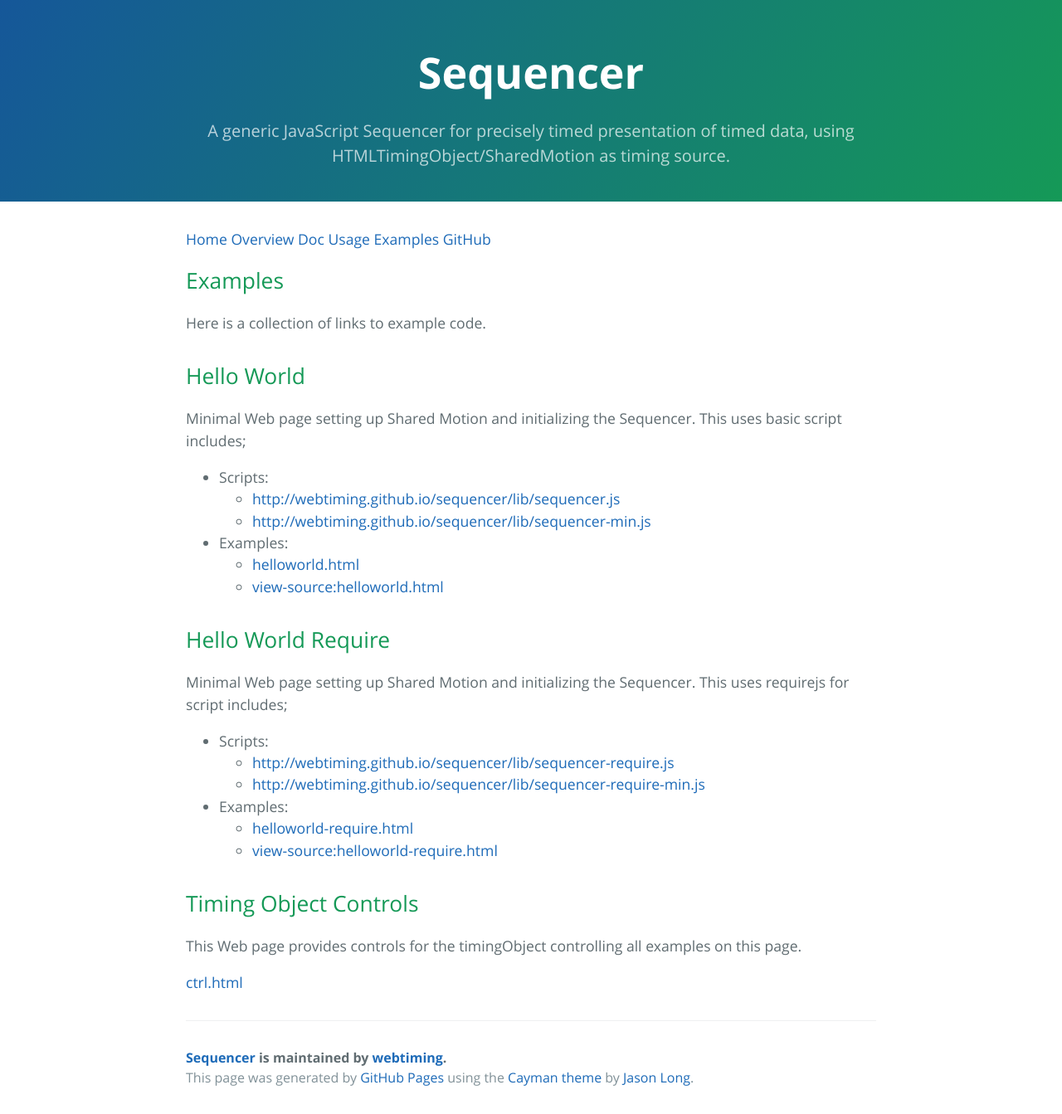
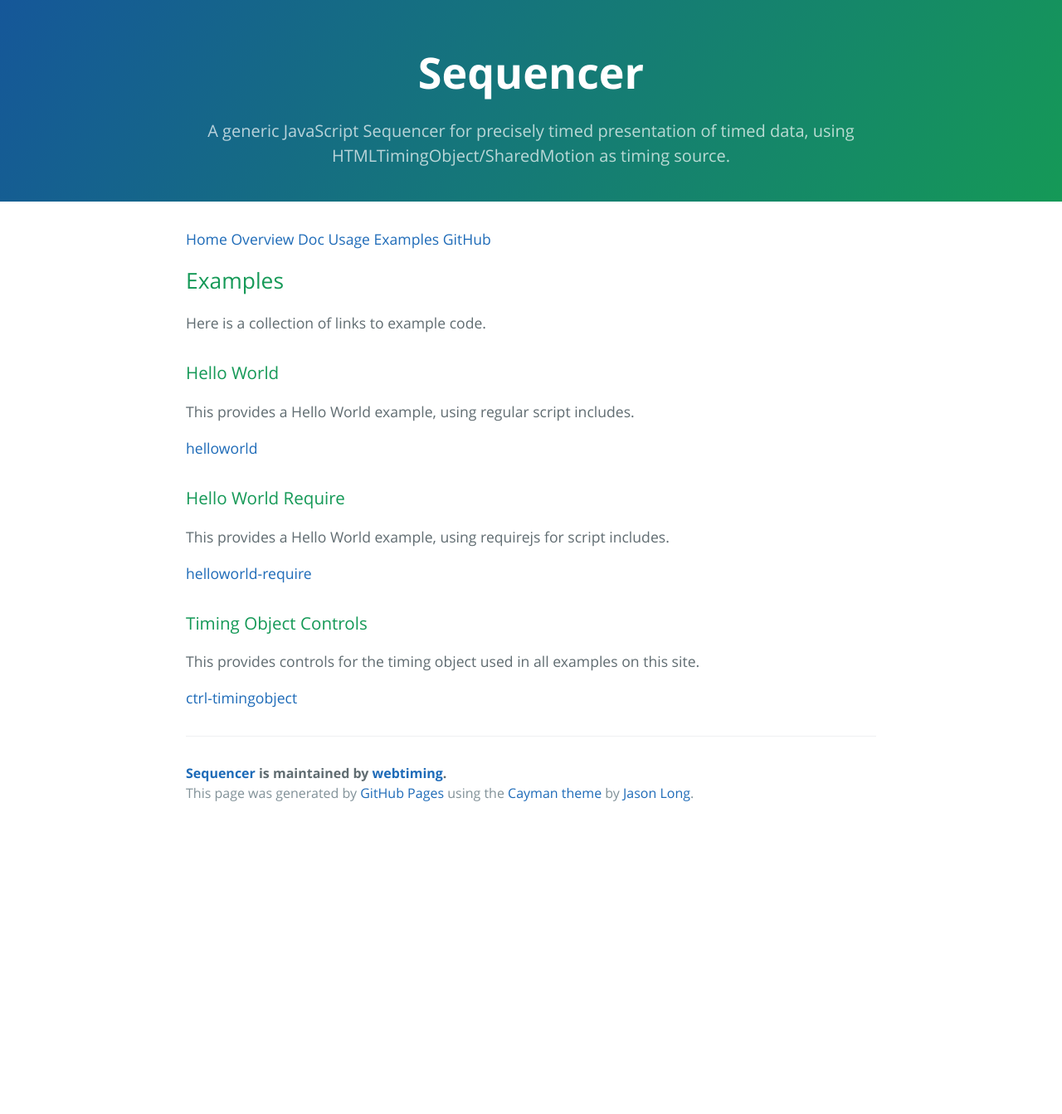
Before and after one commit to webtiming/sequencer, a Jekyll site: the page built from examples.md, in a window 1280 px wide. Shown: the whole page at 83% size. Built offline with Jekyll 4.4.1, drawn with Linux system fonts in a browser that asks for light colours; Markdown is read by kramdown in place of the engine named in the settings; after the commit the page ends 1000 px from its top, so only the background shows below that.

Commit message:
fixed page for helloworlds

```diff
--- a/examples.md
+++ b/examples.md
@@ -7,34 +7,23 @@
 
 
 <a name="helloworld"></a>
-## Hello World
+### Hello World
 
-Minimal Web page setting up Shared Motion and initializing the Sequencer. This uses basic script includes;
+This provides a Hello World example, using regular script includes.
 
-- Scripts:
-	- [http://webtiming.github.io/sequencer/lib/sequencer.js](/lib/sequencer.js)
-	- [http://webtiming.github.io/sequencer/lib/sequencer-min.js](/lib/sequencer-min.js)
-- Examples:
-	- [helloworld.html](examples/helloworld.html)
-	- <a onclick="window.location = get_view_source_url('examples/helloworld.html');">view-source:helloworld.html</a>
+[helloworld](/examples/hw.html)
 
 
 <a name="helloworld-require"></a>
-## Hello World Require
+### Hello World Require
 
-Minimal Web page setting up Shared Motion and initializing the Sequencer. This uses requirejs for script includes;
+This provides a Hello World example, using requirejs for script includes.
 
-- Scripts:
-	- [http://webtiming.github.io/sequencer/lib/sequencer-require.js](/lib/sequencer-require.js)
-	- [http://webtiming.github.io/sequencer/lib/sequencer-require-min.js](/lib/sequencer-require-min.js)
-- Examples:
-	- [helloworld-require.html](examples/helloworld-require.html)
-	- <a onclick="window.location = get_view_source_url('examples/helloworld-require.html');">view-source:helloworld-require.html</a>
+[helloworld-require](/examples/hw-require.html)
 
 
+### Timing Object Controls
 
-## Timing Object Controls
+This provides controls for the timing object used in all examples on this site.
 
-This Web page provides controls for the timingObject controlling all examples on this page.
-
-[ctrl.html](/examples/ctrl.html)
+[ctrl-timingobject](/examples/ctrl.html)
```
Also changed, not shown: examples/hw-require.md (added, +54 -0 lines), examples/hw.md (added, +37 -0 lines).
